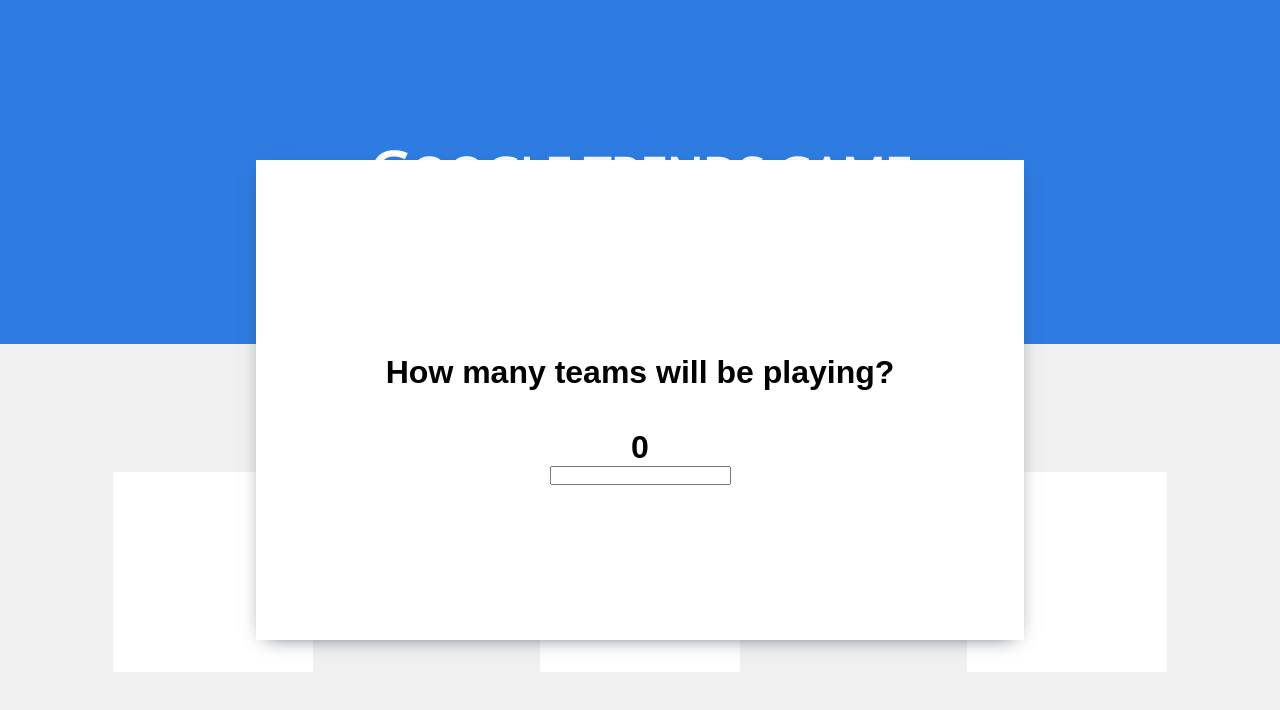
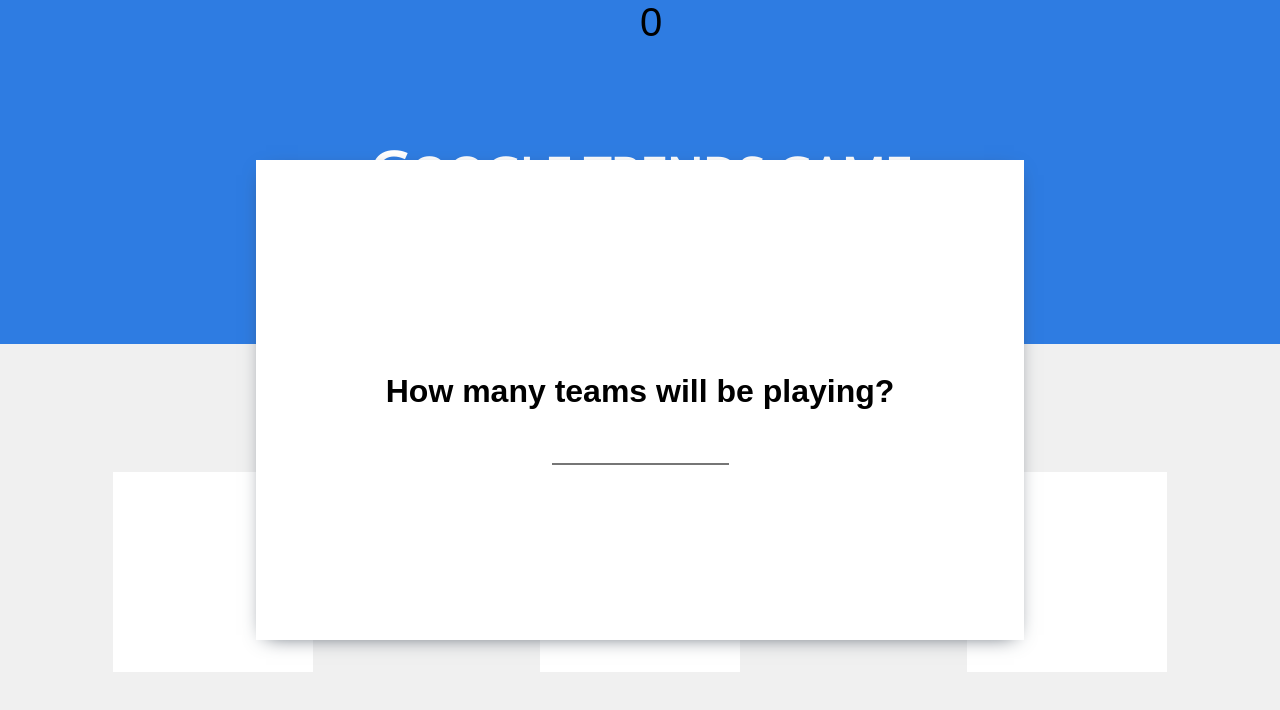
Before and after one commit to mweiss9676/Trends, a React (Create React App) app: page / in a window 1280 px wide. Shown: the top 710 px of the page. Built offline with nearby package versions, Linux system fonts and the light colour scheme.

Commit message:
integrating redux but at a currently working state

```diff
--- a/package.json
+++ b/package.json
@@ -10,7 +10,9 @@
     "node-fetch": "^2.1.2",
     "react": "^16.4.0",
     "react-dom": "^16.4.0",
-    "react-scripts": "1.1.4"
+    "react-redux": "^5.0.7",
+    "react-scripts": "1.1.4",
+    "redux": "^4.0.0"
   },
   "scripts": {
     "start": "react-scripts start",
--- /dev/null
+++ b/src/Actions-Reducers/game-reducer.js
@@ -0,0 +1,58 @@
+const CURRENT_TERM = '';
+const LENGTH_ROUNDS = 60000;
+const NUMBER_ROUNDS = 5;
+const TRENDS_INFO = '';
+const TEAM_TOTALS = [];
+
+export function gameReducer(state = '', { type, payload }) {
+    switch (type) {
+        case CURRENT_TERM:
+            return payload.term;
+
+        case LENGTH_ROUNDS:
+            return payload.timer;
+
+        case NUMBER_ROUNDS:
+            return payload;
+
+        case TRENDS_INFO:
+            return payload.trendsInfo;
+
+        case TEAM_TOTALS:
+            return payload.teamTotals;
+
+        default:
+            return state
+    }
+}
+
+export function setNumberRounds(numberRounds){
+    return {
+        type: NUMBER_ROUNDS,
+        payload: numberRounds
+    }
+}
+
+// export default function userReducer(state = '', { type, payload }) {
+//     switch (type) {
+//       case UPDATE_USER:
+//         return payload.user;
+//        default :
+//         return state
+//     }
+//   }
+
+//   export function updateUser(newUser){
+//     return {
+//         type: UPDATE_USER,
+//         payload: {
+//             user: newUser
+//         }
+//     }
+// }
+
+// current word: string,
+// timer: datetime,
+// graph information: json,
+// each teams total score: object of string: int,
+// number of rounds: int
--- a/src/App.css
+++ b/src/App.css
@@ -118,6 +118,20 @@
   align-items: center;
 }
 
+.setupInput {
+  border-top: none;
+  border-right: none;
+  border-left: none;
+  text-align: center;
+}
+
 .question {
   margin: 5%;
 }
+
+.test {
+  position: absolute;
+  left: 50%;
+  z-index: 500;
+  font-size: 40px;
+}
--- a/src/App.js
+++ b/src/App.js
@@ -2,7 +2,7 @@
 import { AppContext, AppProvider } from './Context';
 import './App.css';
 import { Clubhouse, TopPart } from './Clubhouse.js';
-import { Form } from './Setup.js';
+import Form from './Setup.js';
 
 
 class App extends Component {
@@ -21,6 +21,11 @@
         <div className="app">
           <Form />
           <TopPart />
+          <AppContext.Consumer>
+            {(context) => (
+              <p className="test">{ context.state.numberOfTeams }</p>
+            )}
+          </AppContext.Consumer>
           <Clubhouse />
         </div>
       </AppProvider>
--- a/src/Context.js
+++ b/src/Context.js
@@ -13,7 +13,7 @@
     return (
       <AppContext.Provider value={{
           state: this.state,
-          setNumTeams : (value) => this.setState({ numberOfTeams: value})
+          setNumTeams : function() { this.setState({ numberOfTeams: 55})}
       }}>
         { this.props.children }
       </AppContext.Provider>
--- a/src/Setup.js
+++ b/src/Setup.js
@@ -1,7 +1,8 @@
 import React from 'react';
 import { AppContext } from './Context';
+import { connect } from 'react-redux';
 
-export class Form extends React.Component {
+class Form extends React.Component {
     constructor(props) {
         super(props);
 
@@ -25,12 +26,13 @@
                 }
             ],
             page : 0,
-            answer: ''
+            searchFieldText: ''
         }
 
-        this.updateAnswer = this.updateAnswer.bind(this);
+        this.updateSearchField = this.updateSearchField.bind(this);
         this.updatePage = this.updatePage.bind(this);
     }
+
     updatePage(event) {
         event.preventDefault();
 
@@ -39,14 +41,13 @@
         }))
 
         this.setState({
-            answer: ''
+            searchFieldText: ''
         })
     }
 
-    updateAnswer(event) {
-        // console.log(event.target.name)
+    updateSearchField(event) {
         this.setState({
-            answer: event.target.value
+            searchFieldText: event.target.value
         })
     }
 
@@ -57,15 +58,16 @@
                     <div className="setup">
                         <div className="setupInterior">
                             <h1 className="question">{ this.state.questions[this.state.page].message }</h1>
-                            <AppContext.Consumer>
+                            {/* <AppContext.Consumer>
                                 {(consumer) => (
                                     <h1>{consumer.state.numberOfTeams}</h1>
                                 )}
-                            </AppContext.Consumer>
-                            <input type={ this.state.questions[this.state.page].type }
+                            </AppContext.Consumer> */}
+                            <input className="setupInput"
+                                   type={ this.state.questions[this.state.page].type }
                                    name={ this.state.questions[this.state.page].name }
-                                   value={ this.state.answer }
-                                   onChange={ this.updateAnswer }>
+                                   value={ this.state.searchFieldText }
+                                   onChange={ this.updateSearchField }>
                             </input>
                         </div>
                     </div>
@@ -76,3 +78,5 @@
         }
     }
 }
+
+export default connect()(Form);
--- a/src/index.js
+++ b/src/index.js
@@ -3,6 +3,28 @@
 import './index.css';
 import App from './App';
 import registerServiceWorker from './registerServiceWorker';
+import { createStore, combineReducers } from 'redux';
+import { Provider } from 'react-redux';
 
-ReactDOM.render(<App />, document.getElementById('root'));
+import { gameReducer } from './Actions-Reducers/game-reducer';
+
+
+const allReducers = combineReducers({
+    game: gameReducer
+})
+
+const initialState = {
+    CURRENT_TERM: ''
+}
+
+const store = createStore(
+    allReducers,
+    initialState
+);
+
+ReactDOM.render(
+    <Provider store={ store }>
+        <App />
+    </Provider>,
+    document.getElementById('root'));
 registerServiceWorker();
```
Also changed, not shown: src/Actions-Reducers/team-reducer.js (added), 1 other file (tests, documents, lock files or other folders).
